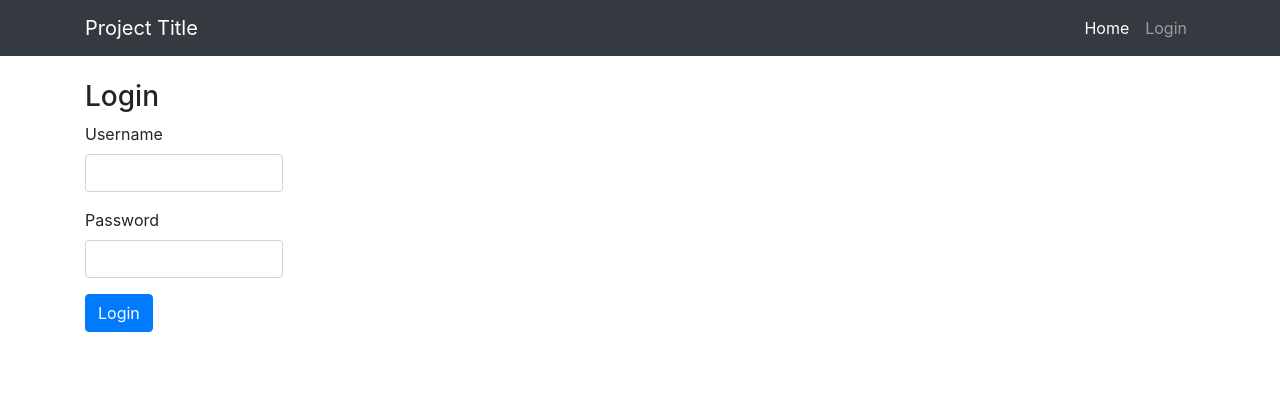
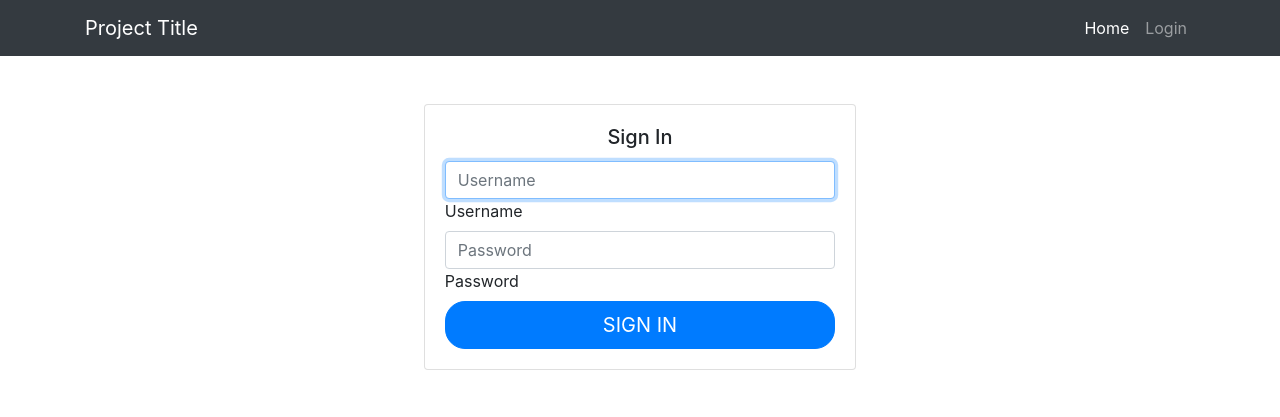
Before and after one commit to gregor-dietrich/skeletor, a PHP site: page /app/index.php/login in a window 1280 px wide. Shown: the top 417 px of the page. Run offline with PHP 8.4, Linux system fonts and the light colour scheme; data that the repository does not hold is empty; a stand-in replaces the project's code that opens the database connection.

Commit message:
login form updated

```diff
--- a/views/user/login.php
+++ b/views/user/login.php
@@ -1,37 +1,29 @@
 <?php include __DIR__ . "/../layout/header.php"; ?>
-    <br/>
-
+    <div class="container">
+        <div class="row">
+            <div class="col-sm-9 col-md-7 col-lg-5 mx-auto">
+                <div class="card card-signin my-5">
                     <?php if (!empty($error)): ?>
                         <p class="alert-danger">
                             <?php echo $error; ?>
                         </p>
                     <?php endif; ?>
-    <div class="row">
-        <div class="col-md-12">
-            <h3>Login</h3>
+                    <div class="card-body">
+                        <h5 class="card-title text-center">Sign In</h5>
+                        <form method="POST" action="login" class="form-signin">
+                            <div class="form-label-group">
+                                <input type="text" id="username" name="username" class="form-control" placeholder="Username" required autofocus>
+                                <label for="username">Username</label>
                             </div>
-        <form method="POST" action="login" class="form-horizontal">
-            <div class="form-group">
-                <label class="control-label col-md-3" for="username">
-                    Username
-                </label>
-                <div class="col-md-9">
-                    <input type="text" name="username" id="username" class="form-control" required/>
+                            <div class="form-label-group">
+                                <input type="password" id="password" name="password" class="form-control" placeholder="Password" required>
+                                <label for="password">Password</label>
+                            </div>
+                            <button class="btn btn-lg btn-primary btn-block text-uppercase" type="submit" style="border-radius:20px;">Sign in</button>
+                        </form>
                     </div>
                 </div>
-            <div class="form-group">
-                <label class="control-label col-md-3" for="password">
-                    Password
-                </label>
-                <div class="col-md-9">
-                    <input type="password" name="password" id="password" class="form-control" required/>
             </div>
         </div>
-            <div class="form-group">
-                <div class="col-md-12">
-                    <input type="submit" name="login" value="Login" id="login" class="btn btn-primary"/>
-                </div>
-            </div>
-        </form>
     </div>
 <?php include __DIR__ . "/../layout/footer.php"; ?>
```
Lines whose indentation alone changed are shown as unchanged.
